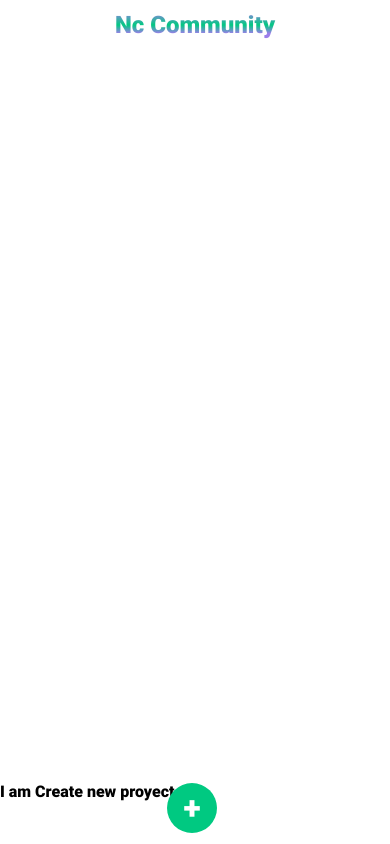
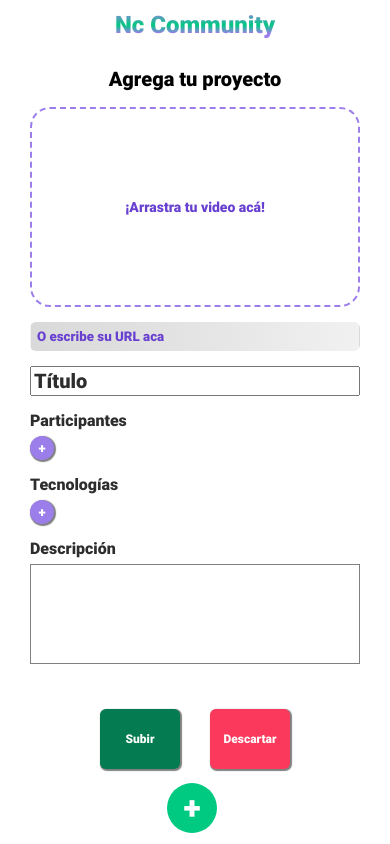
Before and after one commit to No-Country/S3-07-T-Frontend, a React (Create React App) app in the folder index/: page /create in a window 390 px wide. Built offline with nearby package versions, Linux system fonts and the light colour scheme; some icons are missing.

Commit message:
ceacion del componente createProject solo diseño y mobile

```diff
--- a/index/src/App.js
+++ b/index/src/App.js
@@ -7,7 +7,7 @@ import useWindowSize from "./hooks/useWindowSize"
 import { useEffect, useRef } from "react"
 import { setNewSize } from "./redux/actions"
 import { useDispatch } from "react-redux"
-import Create from "./pages/create/create.js"
+import Create from "./pages/Create/Create.js"
 import Header from "./components/Header/Header"
 import NavBarMobile from "./components/NavbarMobile/NavbarMobile"
 
--- /dev/null
+++ b/index/src/components/FormCreateProject/FormCreateProject.js
@@ -0,0 +1,126 @@
+import styled from "styled-components"
+
+const FormCreateStyled = styled.form`
+  width: 100%;
+  height: 100%;
+  display: flex;
+  flex-direction: column;
+  gap: 15px;
+`
+
+const DragAndDropStyled = styled.div`
+  border: 2px dashed #9C7EEA;
+  border-radius: 20px;
+  width: 100%;
+  height: 100%;
+  display: flex;
+  justify-content: center;
+  min-height: 200px;
+  align-items: center;
+`
+
+const DragAndDropTitle = styled.span`
+  font-size: 14px;
+  color: #6840D0;
+`
+
+const InputURL = styled.input`
+  border: 1px solid transparent;
+  background: linear-gradient(to right, #D9D9D9 0%, #E4E4E4 50%, #F1F1F1 100%);
+  border-radius: 6px;
+  padding: 6px;
+  &::placeholder{
+    color: #6840D0;
+  }
+`
+const InputTitle = styled.input`
+  color: #2D2D2D;
+  font-size: 20px;
+`
+
+const ContainerInputAdd = styled.div`
+  display: flex;
+  flex-direction: column;
+  gap: 6px;
+`
+
+const ButtonAdd = styled.button`
+  background-color: #9C7EEA;
+  border: 1px solid transparent;
+  box-shadow: 1px 1px 1px 1px gray;
+  color: white;
+  width: 24px;
+  height: 24px;
+  border-radius: 50%;
+`
+
+const TextAdd = styled.h2`
+  margin: 0;
+  font-weight: medium;
+  font-size: 16px;
+  color: #2D2D2D;
+`
+
+const ContentAdd = styled.textarea`
+  resize: none;
+  border: 1px solid gray;
+  min-height: 100px;
+  &::placeholder{
+    color: #767474
+  }
+`
+
+const ContainerAddOrDrop = styled.div`
+  display: flex;
+  justify-content: center;
+  align-items: center;
+  padding: 30px 0;
+  padding-bottom: 50px;
+  gap: 30px;
+`
+
+const ButtonAddOrDropProject = styled.button`
+  border: 1px solid transparent;
+  color: white;
+  background-color: ${(props)=> props.isAdd ?  "#047B50" : "#FB395C"};
+  box-shadow: 1px 1px 1px 1px gray;
+  min-width: 80px;
+  min-height: 60px;
+  font-size: 12px;
+  border-radius: 6px;
+
+`
+const Space = styled.div`
+  min-height: 0px;
+`
+export default function FormCreateProject () {
+  return (
+    <FormCreateStyled>
+      <DragAndDropStyled>
+        <DragAndDropTitle>¡Arrastra tu video acá!</DragAndDropTitle>
+      </DragAndDropStyled>
+      <InputURL type="text" placeholder="O escribe su URL aca"/>
+      <InputTitle type="text" value="Título" />
+      <ContainerInputAdd>
+        <TextAdd>Participantes</TextAdd>
+        <ButtonAdd>+</ButtonAdd>
+      </ContainerInputAdd>
+      <ContainerInputAdd>
+        <TextAdd>Tecnologías</TextAdd>
+        <ButtonAdd>+</ButtonAdd>
+      </ContainerInputAdd>
+
+      <ContainerInputAdd>
+        <TextAdd>Descripción</TextAdd>
+        <ContentAdd />
+      </ContainerInputAdd>
+
+      <ContainerAddOrDrop>
+        <ButtonAddOrDropProject isAdd >Subir</ButtonAddOrDropProject>
+        <ButtonAddOrDropProject>Descartar</ButtonAddOrDropProject>
+      </ContainerAddOrDrop>
+
+      <Space />
+    </FormCreateStyled>
+  )
+}
--- a/index/src/pages/create/create.js
+++ b/index/src/pages/create/create.js
@@ -1,3 +1,25 @@
+import styled from "styled-components"
+import FormCreateProject from "../../components/FormCreateProject/FormCreateProject"
+
+
+const TitleCreate = styled.h1`
+  font-size: 20px;
+  font-weight: medium;
+`
+const CreateStyled = styled.section`
+  display: flex;
+  flex-direction: column;
+  align-items: center;
+  height: 100%;
+  padding: 0 30px;
+  overflow-y: auto;
+`
+
 export default function Create () {
-  return <div>I am Create new proyect</div>
+  return (
+    <CreateStyled>
+      <TitleCreate>Agrega tu proyecto</TitleCreate>
+      <FormCreateProject/>
+    </CreateStyled>
+  )
 }
```
